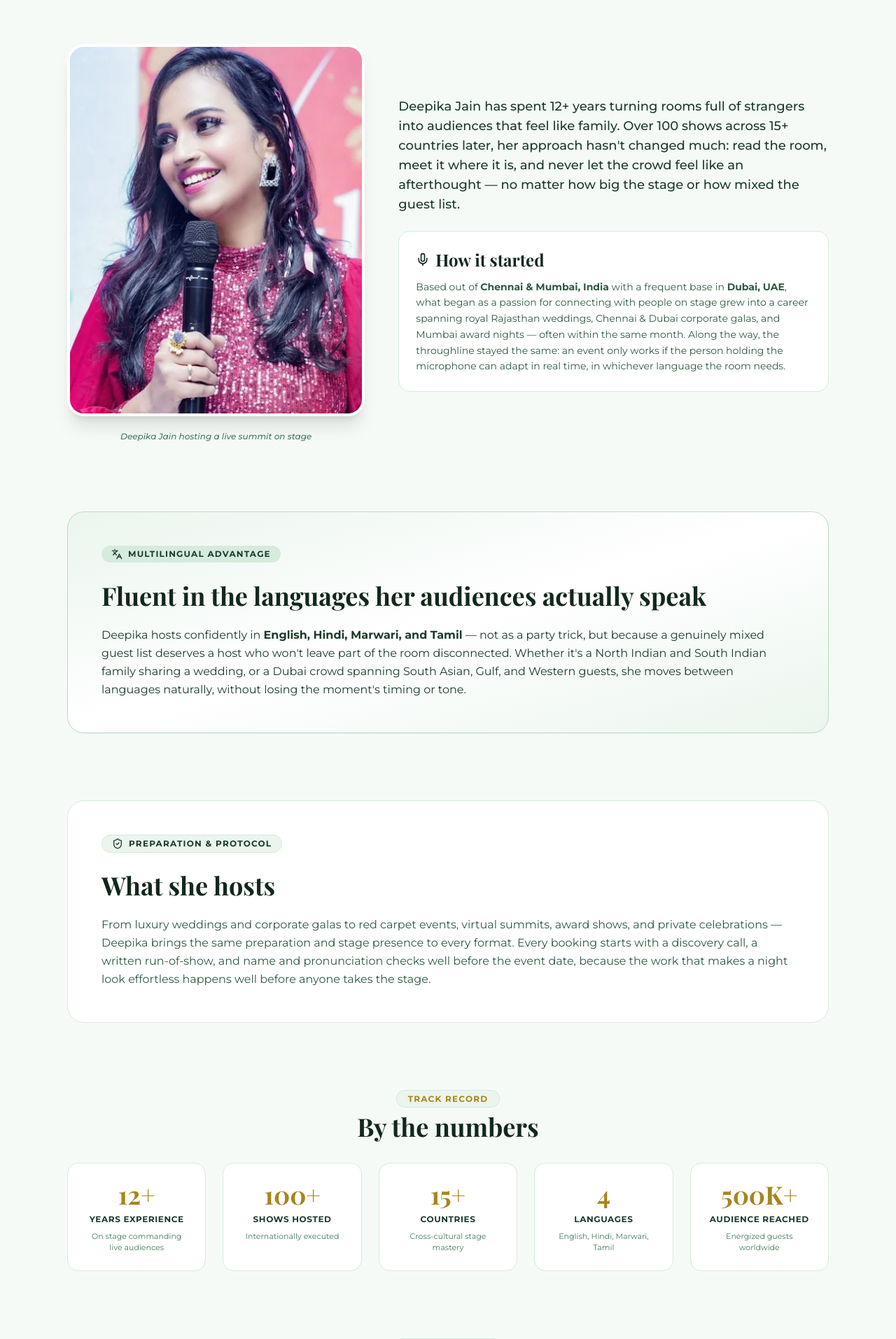
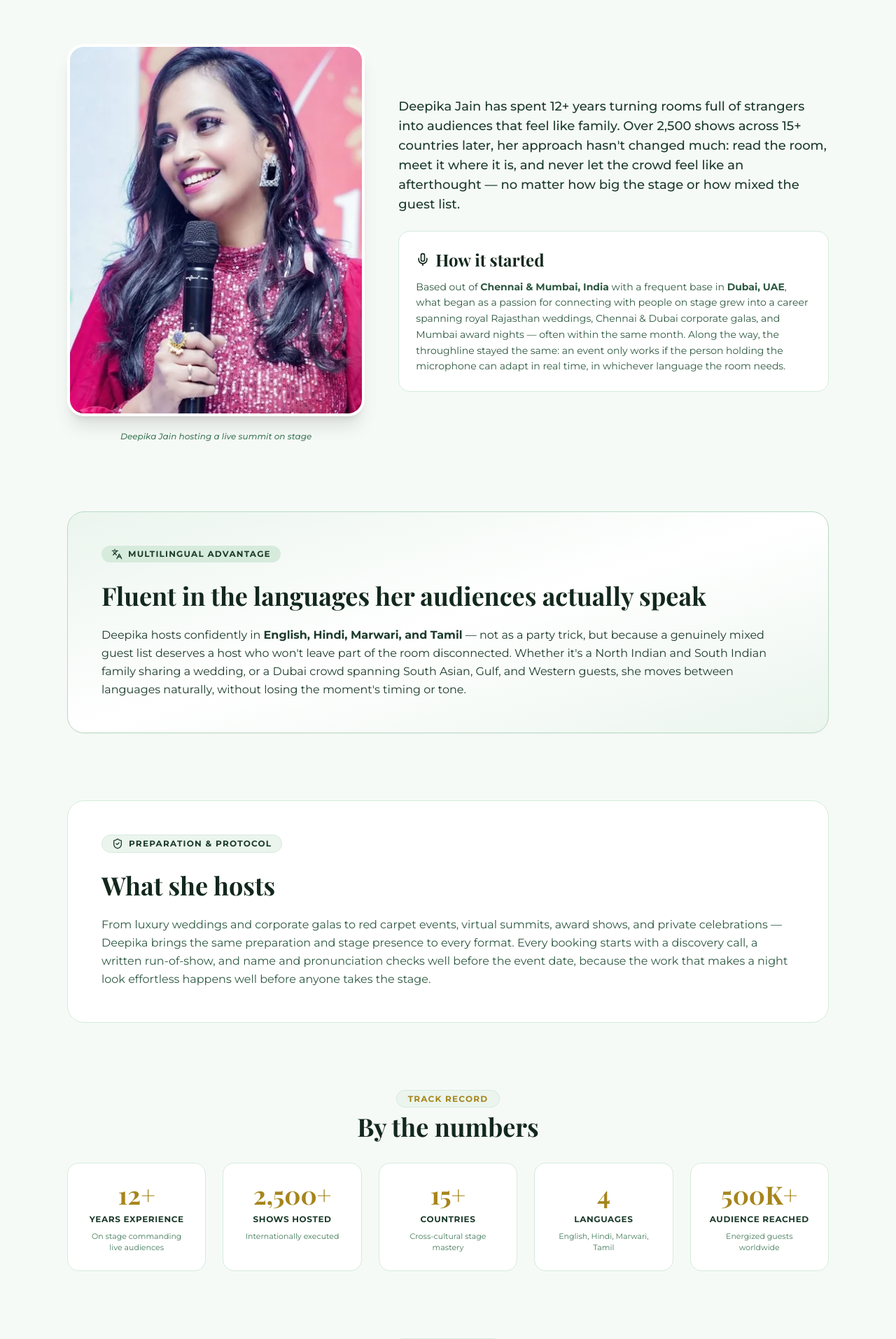
Before and after one commit to Naishaj16/emceedeepika, a React (Vite) app: page /about in a window 1280 px wide. Shown: the part 440-2354 px from the top of the page at 70% size. Built offline with nearby package versions, Linux system fonts and the light colour scheme; a web font is replaced by a local one.

Commit message:
chore: update show count from 100+ to 2,500+ across about and services pages

```diff
--- a/src/routes/about.tsx
+++ b/src/routes/about.tsx
@@ -79,7 +79,7 @@ const AboutPage: React.FC = () => {
 
           <div className="lg:col-span-7 space-y-6">
             <p className="text-base sm:text-lg text-pastel-800 leading-relaxed font-medium">
-              Deepika Jain has spent 12+ years turning rooms full of strangers into audiences that feel like family. Over 100 shows across 15+ countries later, her approach hasn't changed much: read the room, meet it where it is, and never let the crowd feel like an afterthought — no matter how big the stage or how mixed the guest list.
+              Deepika Jain has spent 12+ years turning rooms full of strangers into audiences that feel like family. Over 2,500 shows across 15+ countries later, her approach hasn't changed much: read the room, meet it where it is, and never let the crowd feel like an afterthought — no matter how big the stage or how mixed the guest list.
             </p>
 
             {/* How it started */}
@@ -141,7 +141,7 @@ const AboutPage: React.FC = () => {
               <p className="text-[11px] text-pastel-600">On stage commanding live audiences</p>
             </div>
             <div className="bg-white rounded-2xl p-6 border border-pastel-200 text-center space-y-2 shadow-xs">
-              <span className="font-serif text-3xl sm:text-4xl font-bold text-gold-dark block">100+</span>
+              <span className="font-serif text-3xl sm:text-4xl font-bold text-gold-dark block">2,500+</span>
               <span className="text-xs font-bold uppercase tracking-wider text-pastel-800 block">Shows Hosted</span>
               <p className="text-[11px] text-pastel-600">Internationally executed</p>
             </div>
--- a/src/routes/services.tsx
+++ b/src/routes/services.tsx
@@ -102,7 +102,7 @@ const ServicesPage: React.FC = () => {
             Emcee & Event Hosting Services
           </h1>
           <p className="text-base sm:text-lg text-pastel-700 leading-relaxed max-w-3xl mx-auto font-normal">
-            Deepika Jain is a multilingual emcee and event host with 12+ years of experience and 100+ shows hosted across 15+ countries. Fluent in English, Hindi, Marwari, and Tamil, she brings the same preparation, stage presence, and cultural fluency to every kind of event — from a two-day destination wedding to a 90-minute corporate keynote. Below is the full range of hosting services, each tailored to the pace and tone the event actually needs.
+            Deepika Jain is a multilingual emcee and event host with 12+ years of experience and 2,500+ shows hosted across 15+ countries. Fluent in English, Hindi, Marwari, and Tamil, she brings the same preparation, stage presence, and cultural fluency to every kind of event — from a two-day destination wedding to a 90-minute corporate keynote. Below is the full range of hosting services, each tailored to the pace and tone the event actually needs.
           </p>
         </div>
       </div>
```
